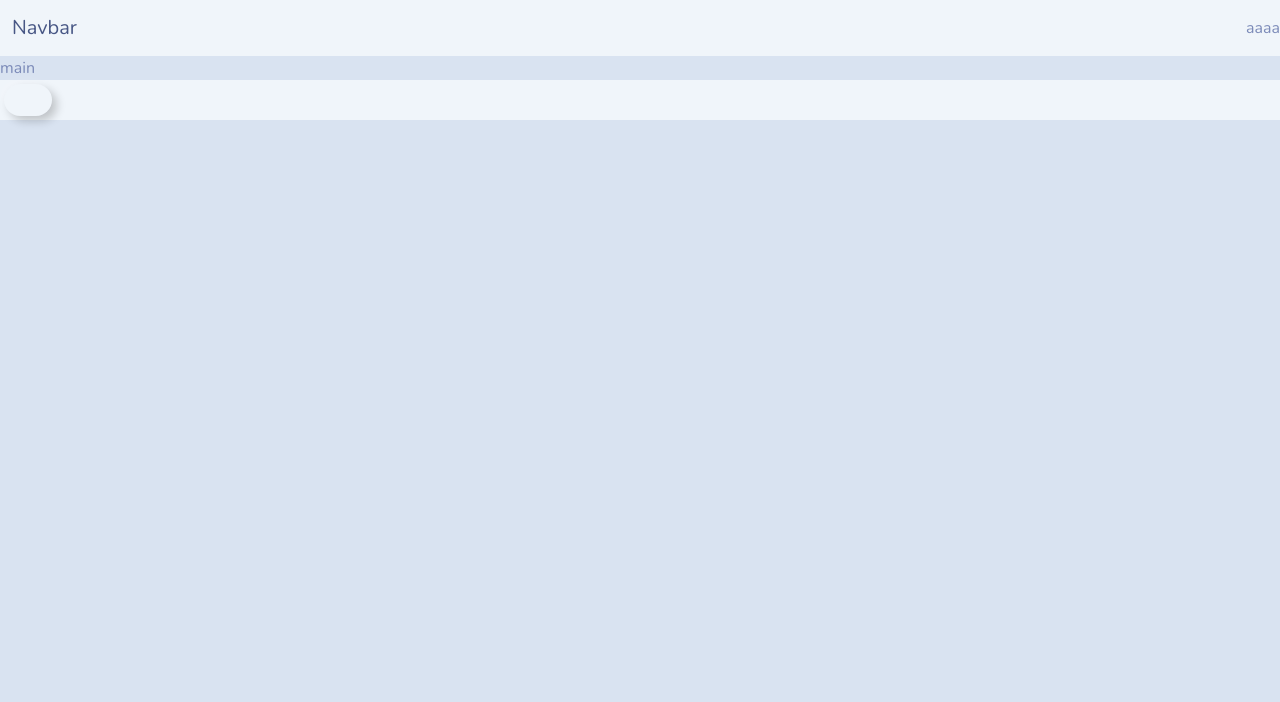
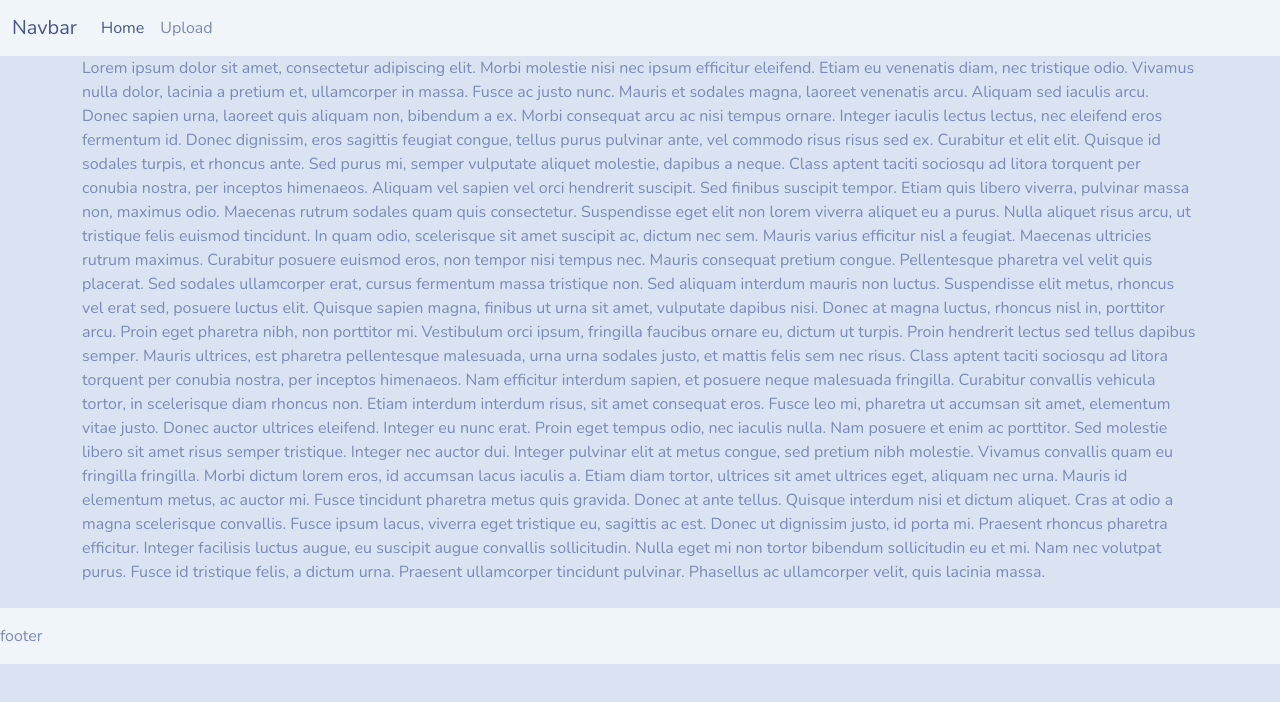
Before and after one commit to zer0ken/curlish, a plain HTML site: page index.html in a window 1280 px wide. Drawn offline with nearby package versions, Linux system fonts and the light colour scheme.

Commit message:
testing styles

```diff
--- a/index.html
+++ b/index.html
@@ -13,30 +13,71 @@
     <nav class="navbar navbar-expand-lg navbar-light bg-light">
         <div class="container-fluid">
             <span class="navbar-brand">Navbar</span>
-            <button class="navbar-toggler" type="button" data-bs-toggle="collapse" data-bs-targert="#navbar"
-                aria-controls="navbar" aria-expanded="false" aria-label="Toggle navigation">
+            <button class="navbar-toggler" type="button" data-bs-toggle="collapse" data-bs-targert="#navbar1"
+                aria-controls="navbar1" aria-expanded="false" aria-label="Toggle navigation">
                 <span class="navbar-toggler-icon"></span>
             </button>
-        </div>
 
-        <div class="collabse navbar-collapse" id="navbar">
-            <ul class="navbar-nav me-auto">
-                <li class="nav-item">a</li>
-                <li class="nav-item">a</li>
-                <li class="nav-item">a</li>
-                <li class="nav-item">a</li>
-            </ul>
+            <div class="collapse navbar-collapse show" id="navbar1">
+                <ul class="navbar-nav me-auto">
+                    <li class="nav-item">
+                        <a class="nav-link active" href="#">Home</a>
+                    </li>
+
+                    <li class="nav-item">
+                        <a class="nav-link" href="#">Upload</a>
+                    </li>
+                </ul>
+            </div>
         </div>
     </nav>
 
-    <main>main</main>
+    <main class="container">
+        <p class="text-right">
+            Lorem ipsum dolor sit amet, consectetur adipiscing elit. Morbi molestie nisi nec ipsum efficitur eleifend.
+            Etiam eu venenatis diam, nec tristique odio. Vivamus nulla dolor, lacinia a pretium et, ullamcorper in
+            massa. Fusce ac justo nunc. Mauris et sodales magna, laoreet venenatis arcu. Aliquam sed iaculis arcu. Donec
+            sapien urna, laoreet quis aliquam non, bibendum a ex. Morbi consequat arcu ac nisi tempus ornare. Integer
+            iaculis lectus lectus, nec eleifend eros fermentum id. Donec dignissim, eros sagittis feugiat congue, tellus
+            purus pulvinar ante, vel commodo risus risus sed ex. Curabitur et elit elit. Quisque id sodales turpis, et
+            rhoncus ante.
 
-    <footer class="bg-light text-center text-lg-start">
-        <section id="footerLinks">
-            <a class="btn btn-outline-light btn-floating m-1" role="button" href="https://github.com/zer0ken" target="_blank">
-                <i class="fab fa-github" aria-hidden="true"></i>
-            </a>
-        </section>
+            Sed purus mi, semper vulputate aliquet molestie, dapibus a neque. Class aptent taciti sociosqu ad litora
+            torquent per conubia nostra, per inceptos himenaeos. Aliquam vel sapien vel orci hendrerit suscipit. Sed
+            finibus suscipit tempor. Etiam quis libero viverra, pulvinar massa non, maximus odio. Maecenas rutrum
+            sodales quam quis consectetur. Suspendisse eget elit non lorem viverra aliquet eu a purus. Nulla aliquet
+            risus arcu, ut tristique felis euismod tincidunt. In quam odio, scelerisque sit amet suscipit ac, dictum nec
+            sem. Mauris varius efficitur nisl a feugiat. Maecenas ultricies rutrum maximus. Curabitur posuere euismod
+            eros, non tempor nisi tempus nec. Mauris consequat pretium congue.
+
+            Pellentesque pharetra vel velit quis placerat. Sed sodales ullamcorper erat, cursus fermentum massa
+            tristique non. Sed aliquam interdum mauris non luctus. Suspendisse elit metus, rhoncus vel erat sed, posuere
+            luctus elit. Quisque sapien magna, finibus ut urna sit amet, vulputate dapibus nisi. Donec at magna luctus,
+            rhoncus nisl in, porttitor arcu. Proin eget pharetra nibh, non porttitor mi. Vestibulum orci ipsum,
+            fringilla faucibus ornare eu, dictum ut turpis. Proin hendrerit lectus sed tellus dapibus semper. Mauris
+            ultrices, est pharetra pellentesque malesuada, urna urna sodales justo, et mattis felis sem nec risus. Class
+            aptent taciti sociosqu ad litora torquent per conubia nostra, per inceptos himenaeos. Nam efficitur interdum
+            sapien, et posuere neque malesuada fringilla. Curabitur convallis vehicula tortor, in scelerisque diam
+            rhoncus non. Etiam interdum interdum risus, sit amet consequat eros. Fusce leo mi, pharetra ut accumsan sit
+            amet, elementum vitae justo. Donec auctor ultrices eleifend.
+
+            Integer eu nunc erat. Proin eget tempus odio, nec iaculis nulla. Nam posuere et enim ac porttitor. Sed
+            molestie libero sit amet risus semper tristique. Integer nec auctor dui. Integer pulvinar elit at metus
+            congue, sed pretium nibh molestie. Vivamus convallis quam eu fringilla fringilla. Morbi dictum lorem eros,
+            id accumsan lacus iaculis a. Etiam diam tortor, ultrices sit amet ultrices eget, aliquam nec urna. Mauris id
+            elementum metus, ac auctor mi. Fusce tincidunt pharetra metus quis gravida. Donec at ante tellus. Quisque
+            interdum nisi et dictum aliquet. Cras at odio a magna scelerisque convallis.
+
+            Fusce ipsum lacus, viverra eget tristique eu, sagittis ac est. Donec ut dignissim justo, id porta mi.
+            Praesent rhoncus pharetra efficitur. Integer facilisis luctus augue, eu suscipit augue convallis
+            sollicitudin. Nulla eget mi non tortor bibendum sollicitudin eu et mi. Nam nec volutpat purus. Fusce id
+            tristique felis, a dictum urna. Praesent ullamcorper tincidunt pulvinar. Phasellus ac ullamcorper velit,
+            quis lacinia massa.
+        </p>
+    </main>
+
+    <footer class="bg-light text-center text-lg-start py-3 my-4">
+        footer
     </footer>
 </body>
 
```
